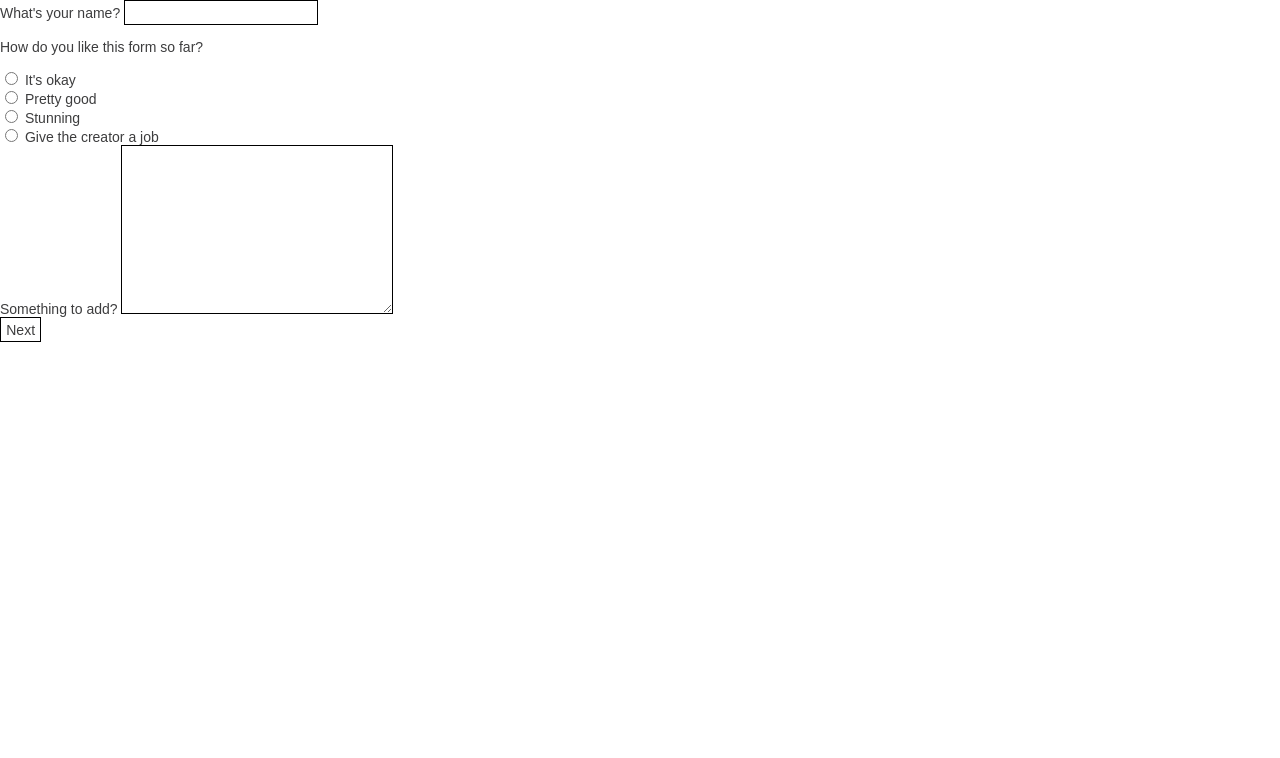
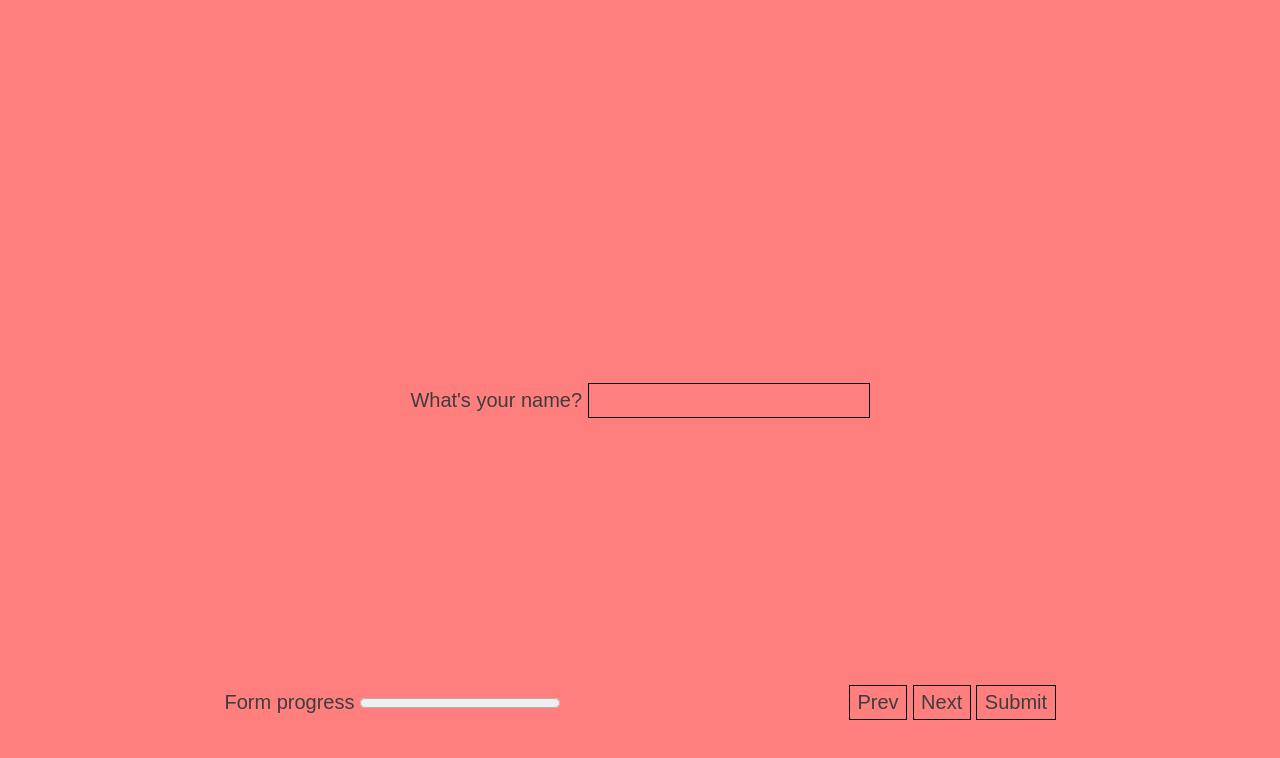
Before and after one commit to jimirobaer/skinn_form_vanilla, a website built with Parcel: page index.html in a window 1280 px wide. Built offline with nearby package versions, Linux system fonts and the light colour scheme.

Commit message:
Feature: Basic Form w/ Progress & States

```diff
--- a/index.html
+++ b/index.html
@@ -12,39 +12,41 @@
 
 <body>
 
-    <main class="form__wrapper" data-form="1">
+    <main class="js-form" data-form="1">
 
-        <div class="form__question" data-question="1">
+        <form class="form__wrapper" action="" id="form-1">
+
+            <div class="form__question" data-question="1" data-required="true">
 
                 <div class="form__group">
                     <label for="question-1">What's your name?</label>
-                <input type="text" name="form-1-question-1" id="question-1">
+                    <input type="text" name="form-1-question-1" id="question-1" data-question="1" required>
                 </div>
 
             </div>
 
-        <div class="form__question" data-question="2">
+            <div class="form__question" data-question="2" data-required="true">
 
                 <div class="form__group">
                     <p>How do you like this form so far?</p>
 
                     <div class="input__group">
-                    <input type="radio" id="1" name="form-1-question-2" value="1">
+                        <input type="radio" id="1" name="form-1-question-2" value="1" data-question="2" required>
                         <label for="1">It's okay</label>
                     </div>
 
                     <div class="input__group">
-                    <input type="radio" id="2" name="form-1-question-2" value="2">
+                        <input type="radio" id="2" name="form-1-question-2" data-question="2" value="2">
                         <label for="2">Pretty good</label>
                     </div>
 
                     <div class="input__group">
-                    <input type="radio" id="3" name="form-1-question-2" value="3">
+                        <input type="radio" id="3" name="form-1-question-2" data-question="2" value="3">
                         <label for="3">Stunning</label>
                     </div>
 
                     <div class="input__group">
-                    <input type="radio" id="4" name="form-1-question-2" value="4">
+                        <input type="radio" id="4" name="form-1-question-2" data-question="2" value="4">
                         <label for="4">Give the creator a job</label>
                     </div>
 
@@ -52,19 +54,33 @@
 
             </div>
 
-        <div class="form__question" data-question="3">
+            <div class="form__question" data-question="3" data-required="true">
 
                 <div class="form__group">
                     <label for="question-3">Something to add?</label>
-                <textarea name="form-1-question-3" id="question-3" cols="30" rows="10"></textarea>
+                    <textarea name="form-1-question-3" id="question-3" cols="30" rows="10" data-question="3"
+                        required></textarea>
                 </div>
 
             </div>
 
+        </form>
+
     </main>
 
     <div class="form__controls">
-        <button type="submit" data-submit="1">Next</button>
+
+        <div class="form__progress">
+            <label for="form">Form progress</label>
+            <progress id="form" value="0" max="3"> 0 </progress>
+        </div>
+
+        <div class="form__buttons">
+            <button data-form-button data-action="prev" data-form="form-1">Prev</button>
+            <button data-form-button data-action="next" data-form="form-1">Next</button>
+            <button type="submit" data-form-button data-action="submit" form="form-1" data-form="form-1">Submit</button>
+        </div>
+
     </div>
 
     <script src="/src/js/app.js"></script>
--- a/src/js/app.js
+++ b/src/js/app.js
@@ -1,6 +1,178 @@
 var Site = {
 
-    init: function init() {
-    }
+    init: () => {
+        Site.init_form();
+    },
+
+    init_form: () => {
+
+        const Forms = document.querySelectorAll('.js-form form');
+        const Buttons = document.querySelectorAll('[data-form-button]');
+
+        if (Forms.length > 0) {
+
+            Forms.forEach(function (form) {
+
+                Site.form_reset_inputs(form);
+                Site.form_handle_input(form);
+                Site.form_track_progress(form);
+
+                if (Buttons.length > 0) {
+
+                    Buttons.forEach(function (button) {
+                        button.addEventListener('click', event => {
+                            Site.form_handle_input(form, event);
+                            Site.form_track_progress(form, event);
+                        });
+                    });
+
+                }
+
+            });
+
+        }
+
+    },
+
+    form_reset_inputs: (form) => {
+        form.reset();
+        localStorage.setItem('currentQuestion', 0);
+    },
+
+    form_collect_questions: (form) => {
+
+        const Questions = form.querySelectorAll('.form__question');
+        let formQuestions = [];
+
+        Questions.forEach(question => {
+            formQuestions.push(question);
+        });
+
+        return formQuestions;
+
+    },
+
+    form_collect_inputs: (form) => {
+
+        const formElements = 'input, textarea, select';
+        let formInputs = [];
+
+        form.querySelectorAll(formElements).forEach(input => {
+            formInputs.push(input);
+        });
+
+        return formInputs;
+
+    },
+
+    form_test_inputs: (question) => {
+
+        const Inputs = Site.form_collect_inputs(question);
+        let state = null;
+
+        Inputs.forEach(input => {
+
+            if (input.dataset.question == question.dataset.question) {
+
+                // Check validity of every input
+                if (input.value == '' || input.validity.valueMissing == true) {
+                    state = 'invalid';
+                    question.classList.add('is-invalid');
+
+                } else {
+                    state = 'valid';
+                    question.classList.remove('is-invalid');
+                }
+            }
+
+        });
+
+        return state;
+
+    },
+
+    form_handle_input: (form, event) => {
+
+        const Questions = Site.form_collect_questions(form);
+
+        // Actions
+        Questions.forEach(function (question) {
+            Site.form_test_inputs(question, form);
+        });
+
+    },
+
+    form_track_progress: (form, event) => {
+
+        const Questions = Site.form_collect_questions(form);
+        const totalAmountOfQuestions = Questions.length - 1;
+
+        let currentStoredQuestion = localStorage.getItem('currentQuestion');
+
+        // Reset active state
+        if (!event) {
+            if (!currentStoredQuestion) {
+                localStorage.setItem('currentQuestion', 0);
+                set_active_class(0);
+            } else {
+                set_active_class(currentStoredQuestion);
+            }
+        } else {
+
+            // Write currentQuestion
+            let currentQuestionValue = parseInt(localStorage.getItem('currentQuestion'));
+            let currentQuestion = Questions[currentQuestionValue];
+
+            switch (event.target.dataset.action) {
+                case 'next':
+
+                    if (Site.form_test_inputs(currentQuestion) == 'valid') {
+
+                        console.log(currentQuestionValue);
+
+                        if (currentQuestionValue < totalAmountOfQuestions) {
+                            currentQuestion.classList.remove('is-active');
+                            localStorage.setItem('currentQuestion', parseInt(currentQuestionValue) + 1);
+                            Site.form_track_progress(form);
+                        }
+
+                        // Hide when last question shows
+                        if (currentQuestionValue == totalAmountOfQuestions - 1) {
+                            event.target.style.display = "none";
+                        }
+
+                    } else {
+                        alert('Invalid input, please check');
+                    }
+
+                    break;
+                case 'prev':
+
+                    if (currentQuestionValue > 0) {
+                        localStorage.setItem('currentQuestion', parseInt(currentQuestionValue) - 1);
+                        Site.form_track_progress(form);
+                    }
+
+                    break;
+                case 'submit':
+                    console.log(event);
+                    break;
+                default:
+                    break;
+            }
+
+        }
+
+        function set_active_class(index) {
+            Questions[index].classList.add('is-active');
+        }
+
+    },
+
+    form_collect_results: (form) => {
+
+    },
 
 }
+
+Site.init();
--- a/src/scss/components/_form.scss
+++ b/src/scss/components/_form.scss
@@ -0,0 +1,45 @@
+.form__wrapper {
+    position: relative;
+    height: 100vh;
+}
+
+.form__question {
+
+    display: flex;
+    align-items: center;
+    justify-content: center;
+    height: 100%;
+    width: 100%;
+
+    opacity: 0;
+    pointer-events: none;
+
+    position: absolute;
+
+    // States
+    &.is-active {
+        opacity: 1;
+        pointer-events: all;
+    }
+
+    &.is-invalid {
+        background-color: rgba(red, 0.5);
+    }
+
+}
+
+.form__controls {
+
+    position: absolute;
+    padding: 4rem;
+    display: flex;
+    bottom: 0;
+
+    flex-direction: row;
+
+    align-items: center;
+    justify-content: space-around;
+
+    width: 100%;
+
+}
--- a/src/scss/pages/_general.scss
+++ b/src/scss/pages/_general.scss
@@ -12,9 +12,10 @@
 html,
 body {
     font-family: sans-serif;
-    font-size: 14px;
+    font-size: 20px;
     margin: 0;
     color: var(--color-dark);
+    overflow: hidden;
 }
 
 * {
```
Lines whose indentation alone changed are shown as unchanged.
